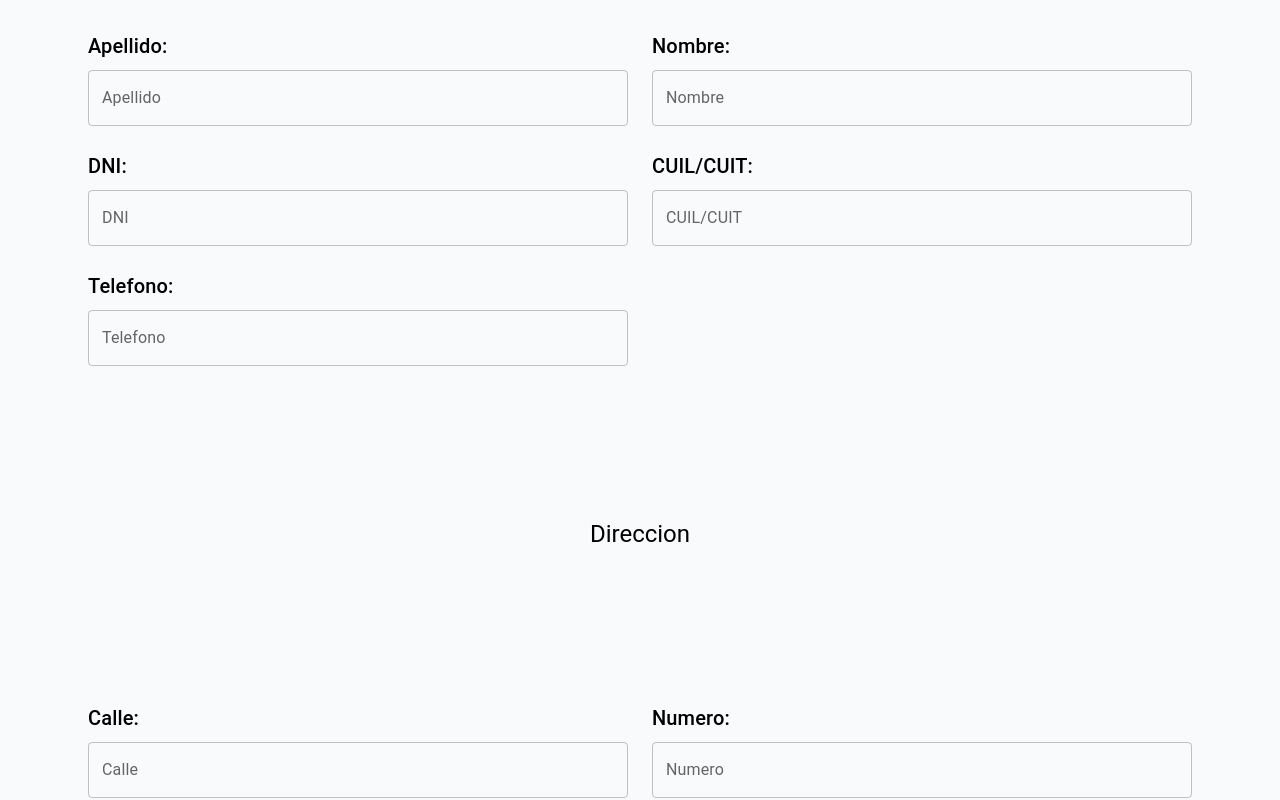
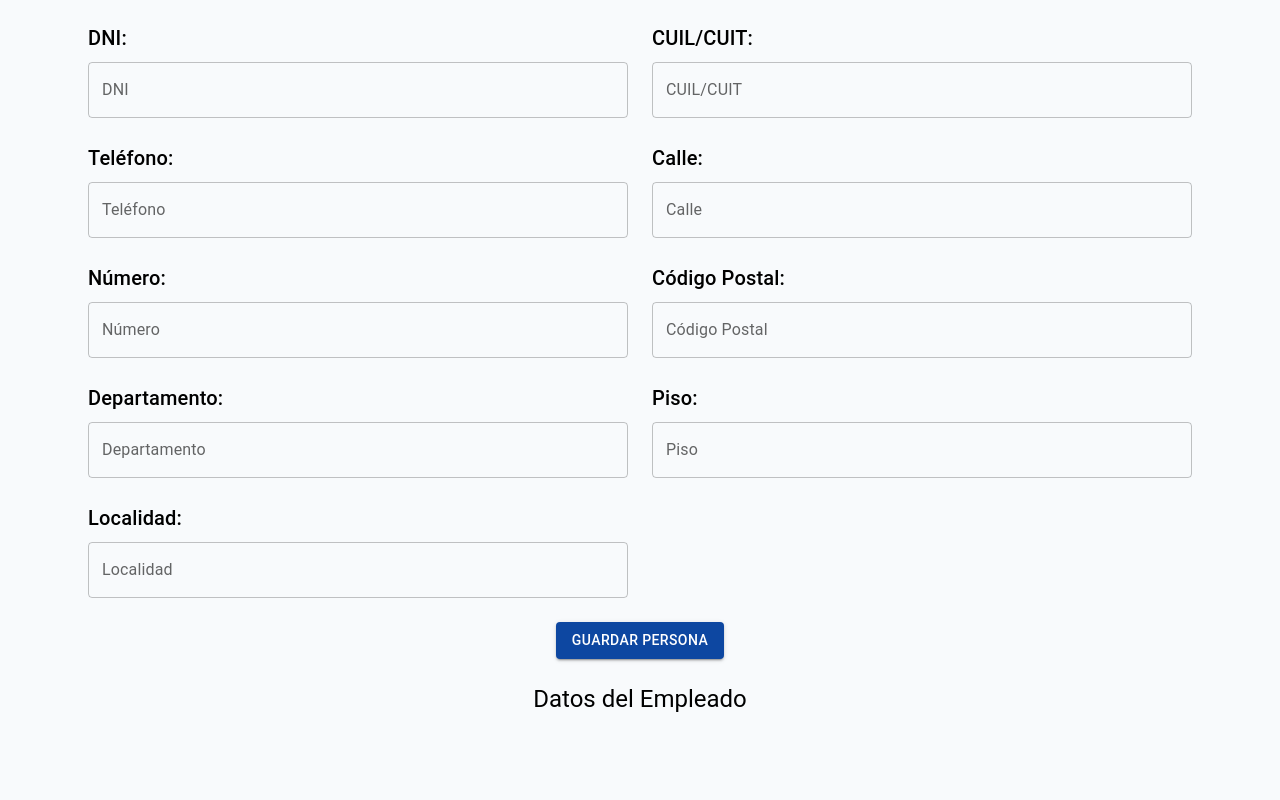
Before and after one commit to lznicolas/rectificadoraFrontEnd, a React (Vite) app: page /formempleado in a window 1280 px wide. Shown: the part 304-1104 px from the top of the page. Built offline with nearby package versions, Linux system fonts and the light colour scheme.

Commit message:
Actualizacion

```diff
--- a/src/components/FormPersona.jsx
+++ b/src/components/FormPersona.jsx
@@ -1,52 +1,86 @@
 import React, { useState } from "react";
-import { Box, TextField, Typography, Grid, Stack } from "@mui/material";
-
+import { Box, TextField, Typography, Grid, Stack, Alert, Button } from "@mui/material";
+import { agregarPersona } from "../services/api";
 const FormPersona = () => {
   const [formData, setFormData] = useState({
     apellido: "",
     nombre: "",
     dni: "",
     cuil: "",
-        /*direccion: "",*/
     telefono: "",
+    direccion: {
+      calle: "",
+      numero: "",
+      codigoPostal: "",
+      dptop: "",
+      piso: "",
+      localidad: ""
+    }
   });
 
+  // Guardar nueva persona
+  const handleGuardarNuevaPersona = async () => {
+    try {
+      await agregarPersona(formData);
+      alert("Persona creada correctamente!");
+    } catch (error) {
+      alert("Error al agregar una persona!");
+      console.error(error);
+    }
+  };
+
+  // Manejar cambios
   const handleChange = (event) => {
     const { name, value } = event.target;
 
-        if (name === "dni" || name === "cuil" || name === "telefono") {
-            const numericValue = value.replace(/[^0-9]/g, '');
+    // Campos principales
+    if (["apellido", "nombre", "dni", "cuil", "telefono"].includes(name)) {
       setFormData({
         ...formData,
-                [name]: numericValue,
+        [name]:
+          name === "dni" || name === "cuil" || name === "telefono"
+            ? value.replace(/[^0-9]/g, "")
+            : value,
       });
-        } else {
+    }
 
+    // Campos de dirección
+    else {
       setFormData({
         ...formData,
-                [name]: value,
+        direccion: {
+          ...formData.direccion,
+          [name]:
+            name === "numero" || name === "codigoPostal"
+              ? value.replace(/[^0-9]/g, "")
+              : value,
+        },
       });
     }
   };
 
-
+  // Configuración de campos
   const fields = [
     { label: "Apellido", name: "apellido" },
     { label: "Nombre", name: "nombre" },
     { label: "DNI", name: "dni", isNumeric: true },
     { label: "CUIL/CUIT", name: "cuil", isNumeric: true },
-        /*{ label: "Direccion", name: "direccion" },*/
-        { label: "Telefono", name: "telefono", isNumeric: true },
+    { label: "Teléfono", name: "telefono", isNumeric: true },
+    { label: "Calle", name: "calle" },
+    { label: "Número", name: "numero", isNumeric: true },
+    { label: "Código Postal", name: "codigoPostal", isNumeric: true },
+    { label: "Departamento", name: "dptop" },
+    { label: "Piso", name: "piso" },
+    { label: "Localidad", name: "localidad" },
   ];
 
   return (
     <Box
       sx={{
         display: "flex",
-                justifyContent: "center",
+        flexDirection: "column",
         alignItems: "center",
-                minHeight: "80vh",
-                p: 3
+        p: 3,
       }}
     >
       <Grid container spacing={3}>
@@ -61,14 +95,25 @@ const FormPersona = () => {
                 label={item.label}
                 variant="outlined"
                 name={item.name}
-                                value={formData[item.name]}
+                value={
+                  formData[item.name] !== undefined
+                    ? formData[item.name]
+                    : formData.direccion[item.name] || ""
+                }
                 onChange={handleChange}
-                                inputMode={item.isNumeric ? 'numeric' : 'text'}
+                inputMode={item.isNumeric ? "numeric" : "text"}
               />
             </Stack>
           </Grid>
         ))}
       </Grid>
+      <Button
+        variant="contained"
+        sx={{ mt: 3 }}
+        onClick={handleGuardarNuevaPersona}
+      >
+        Guardar Persona
+      </Button>
     </Box>
   );
 };
--- a/src/pages/FormularioEmpleado.jsx
+++ b/src/pages/FormularioEmpleado.jsx
@@ -1,20 +1,12 @@
 import React, { useState } from "react";
-import {Container, Typography} from '@mui/material'
+import {Container, Typography,Button} from '@mui/material'
 import FormDireccion from "../components/FormDireccion";
 import FormPersona from "../components/FormPersona";
 import FormEmpleado from "../components/FormEmpleado";
 
-const Empleados = () =>{
-    const [empleado, setEmpleados] = useState([]);
-    const [nuevoEmpleado, setNuevoEmpleado] = useState({
-        apellido:"",
-        nombre:"",
-        dni:"",
-        cuilt:"",
-        telefono:"",
 
-    })
-}
+
+//Nuevo empleado
 
 const FormularioCliente = () =>{
     return(
@@ -27,14 +19,12 @@ const FormularioCliente = () =>{
             </Typography>
             <FormPersona></FormPersona>
             <Typography variant="h5" sx={{color:"black"}}>
-                Direccion
-            </Typography>
-            <FormDireccion></FormDireccion>
-            <Typography variant="h5" sx={{color:"black"}}>
                 Datos del Empleado
             </Typography>
             <FormEmpleado></FormEmpleado>
+
         </Container>
+
     )
 
 }
--- a/src/services/api.js
+++ b/src/services/api.js
@@ -1,6 +1,7 @@
 import axios from "axios";
 
 const API_URL = "http://localhost:8080/api/repuestos";
+const API_URLEmpl = "http://localhost:8080/api/empleado";
 
 //Funcion para obtener los repuestos
 export const obtenerRepuestos = async () => {
@@ -50,6 +51,7 @@ export const obtenerStock = async (codigo) => {
   }
 };
 
+//Agregar Repuesto
 export async function agregarRepuesto(repuesto) {
   try{
     console.log("Enviando repuesto",repuesto)
@@ -74,12 +76,24 @@ export async function eliminarRepuesto(id) {
 }
 
 //Agrega empleado
-export async function agregaEmpleado(id){
+export async function agregarEmpleado(empleado){
   try {
-    const response = await axios.post(`${API_URL}/${id}`);
+    const response = await axios.post(`${API_URLEmpl}`,empleado);
     return response.data;
   }catch(error){
     console.error ("Error al intentar agregar un empleado",error);
     throw error;
   }
 }
+
+//Agrega Persona
+export async function agregarPersona(persona) {
+  try {
+    const response = await axios.post(`${API_URLEmpl}`,persona);
+    return response.data;
+  }catch(error){
+    console.log ("Error al tratar de dar de alta una persona", error);
+    throw error;
+  }
+
+}
```
Lines whose indentation alone changed are shown as unchanged.
